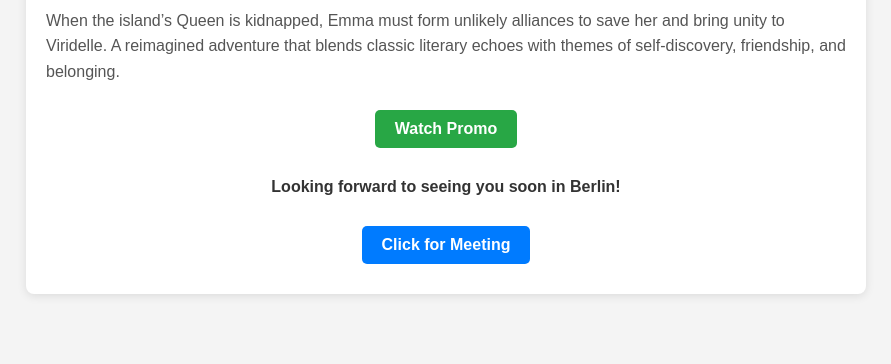
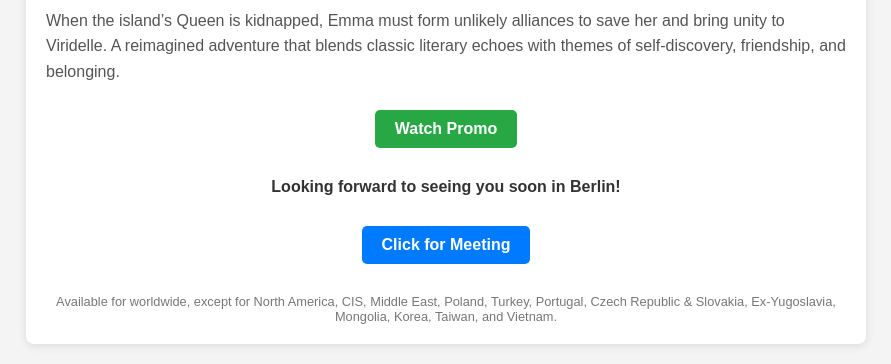
Before and after one commit to AllenTsang-CN/Emma-s-Big-Adventure, a plain HTML site: page index.html in a window 1280 px wide. Shown: the part 1369-1733 px from the top of the page, without its empty margins (194-1085 px from the left). Before the commit the page ends 1683 px from the top, so only its background shows below. Drawn offline with Linux system fonts and the light colour scheme.

Commit message:
index.html

```diff
--- a/index.html
+++ b/index.html
@@ -61,6 +61,12 @@
             font-weight: bold;
             color: #333;
         }
+        .small-text {
+            text-align: center;
+            font-size: 0.8em;
+            color: #777;
+            margin-top: 20px;
+        }
     </style>
 </head>
 <body>
@@ -94,6 +100,9 @@
         <div style="text-align: center;">
             <a class="button" href="mailto:sales@goldvalleyfilms.com?subject=GVF EFM2025 meeting request">Click for Meeting</a>
         </div>
+        <div class="small-text">
+            Available for worldwide, except for North America, CIS, Middle East, Poland, Turkey, Portugal, Czech Republic & Slovakia, Ex-Yugoslavia, Mongolia, Korea, Taiwan, and Vietnam.
+        </div>
     </div>
 </body>
 </html>
```
